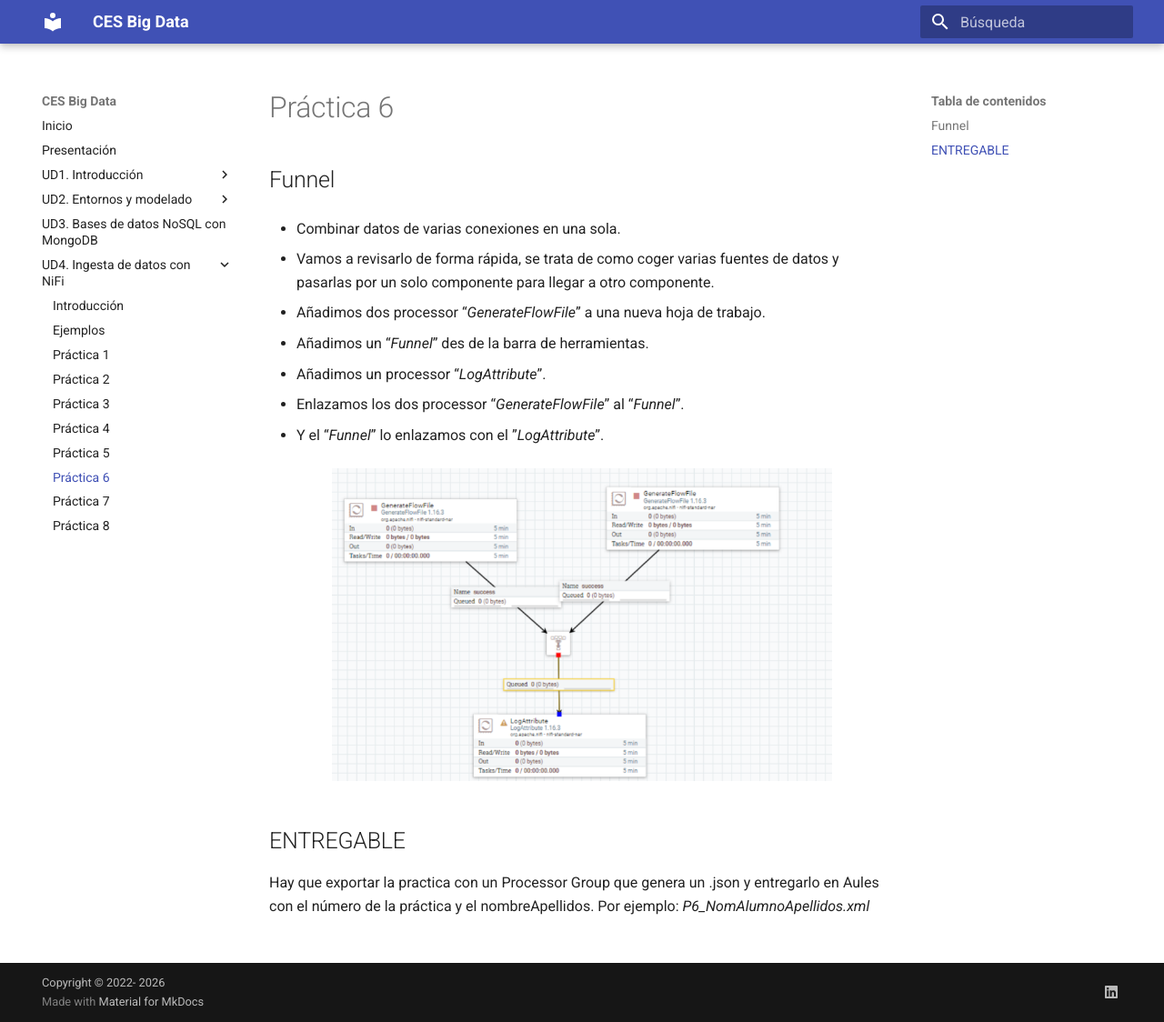
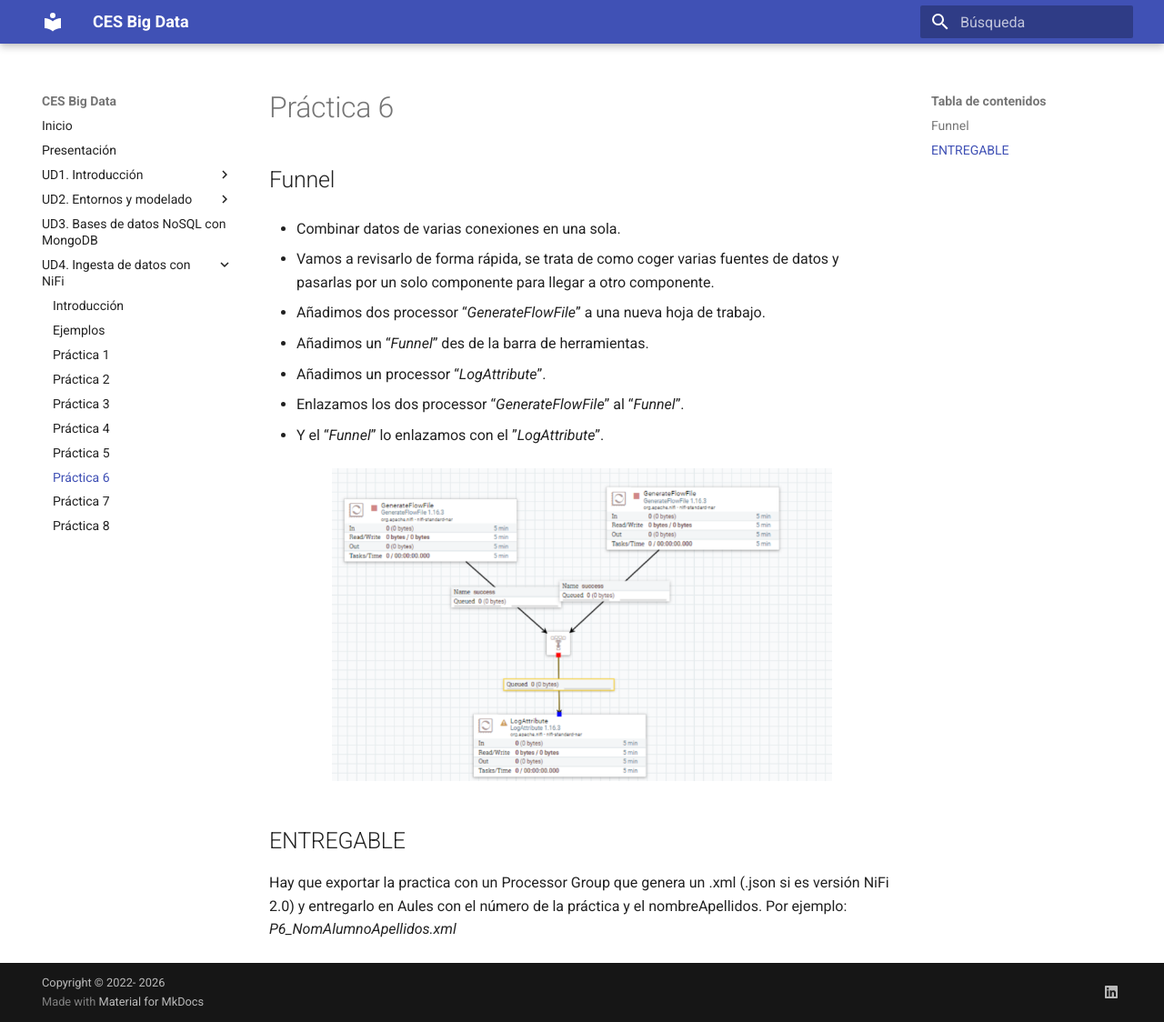
Before and after one commit to jorsodom/bigdata-sb, an MkDocs documentation site: the page built from docs/nifi/nifiPractica6.md, in a window 1280 px wide and 1124 px high. Shown: the whole window at 91% size. Built offline with MkDocs 1.6.1 and Material for MkDocs 9.7.7, drawn with Linux system fonts in a browser that asks for light colours.

Commit message:
update Notas Nifi p5a8

```diff
--- a/docs/nifi/nifiPractica6.md
+++ b/docs/nifi/nifiPractica6.md
@@ -21,4 +21,4 @@ width="80%" />
 
 ## ENTREGABLE
 
-Hay que exportar la practica con un Processor Group que genera un .json y entregarlo en Aules con el número de la práctica y el nombreApellidos. Por ejemplo:  *P6_NomAlumnoApellidos.xml*
+Hay que exportar la practica con un Processor Group que genera un .xml (.json si es versión NiFi 2.0) y entregarlo en Aules con el número de la práctica y el nombreApellidos. Por ejemplo:  *P6_NomAlumnoApellidos.xml*
```
Also changed, not shown: docs/nifi/nifiPractica8.md (+1 -1 lines).
